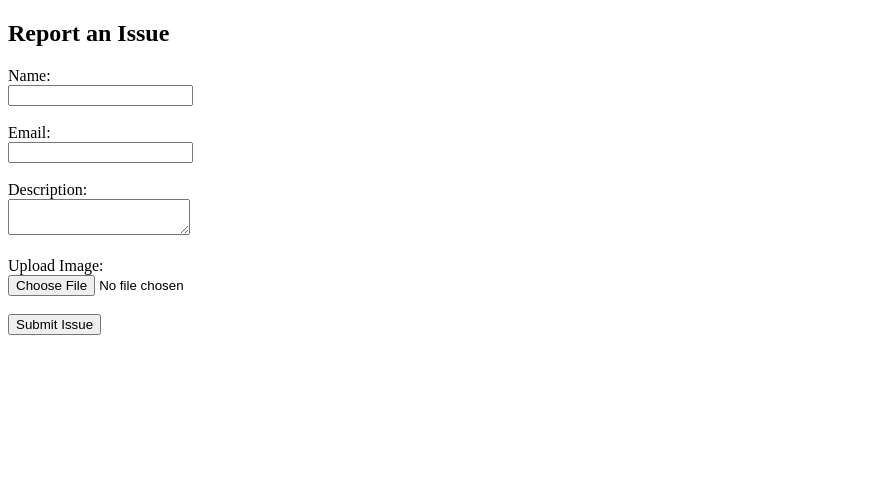
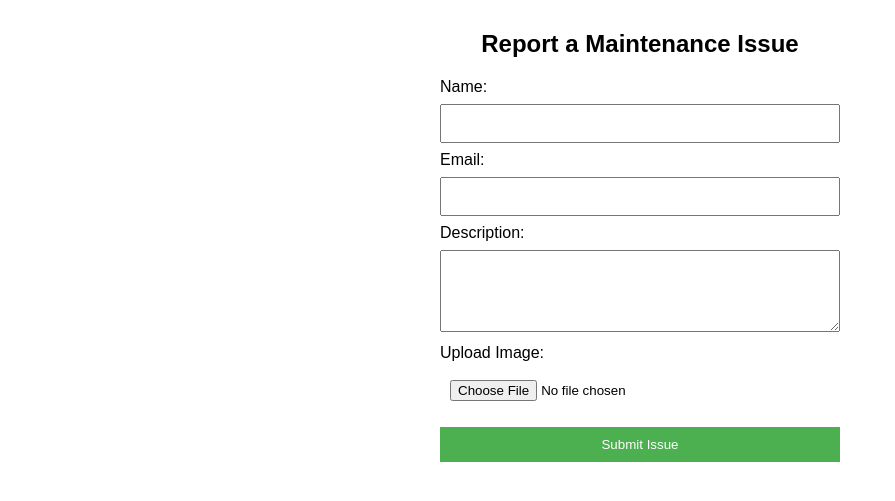
Before and after one commit to ubtotta/AI_issue-reporting_system, a Flask app: page / in a window 1280 px wide. Shown: the top 501 px of the page, without its empty margins (0-895 px from the left). Run offline with Flask 3, Linux system fonts and the light colour scheme.

Commit message:
Update form.html

```diff
--- a/templates/form.html
+++ b/templates/form.html
@@ -1,22 +1,48 @@
 <!DOCTYPE html>
 <html>
 <head>
+    <meta charset="UTF-8">
     <title>Maintenance Issue Reporting</title>
+    <style>
+        body {
+            font-family: Arial, sans-serif;
+            margin: 30px;
+        }
+        form {
+            width: 400px;
+            margin: auto;
+        }
+        input, textarea {
+            width: 100%;
+            padding: 10px;
+            margin: 8px 0;
+            box-sizing: border-box;
+        }
+        input[type="submit"] {
+            background-color: #4CAF50;
+            color: white;
+            border: none;
+            cursor: pointer;
+        }
+        h2 {
+            text-align: center;
+        }
+    </style>
 </head>
 <body>
-    <h2>Report an Issue</h2>
-    <form action="/submit" method="post" enctype="multipart/form-data">
-        <label>Name:</label><br>
-        <input type="text" name="name" required><br><br>
+    <h2>Report a Maintenance Issue</h2>
+    <form action="/submit" method="POST" enctype="multipart/form-data">
+        <label for="name">Name:</label>
+        <input type="text" name="name" id="name" required>
 
-        <label>Email:</label><br>
-        <input type="email" name="email" required><br><br>
+        <label for="email">Email:</label>
+        <input type="email" name="email" id="email" required>
 
-        <label>Description:</label><br>
-        <textarea name="description" required></textarea><br><br>
+        <label for="description">Description:</label>
+        <textarea name="description" id="description" rows="4" required></textarea>
 
-        <label>Upload Image:</label><br>
-        <input type="file" name="image" accept="image/*" required><br><br>
+        <label for="image">Upload Image:</label>
+        <input type="file" name="image" id="image" accept="image/*" required>
 
         <input type="hidden" name="latitude" id="latitude">
         <input type="hidden" name="longitude" id="longitude">
@@ -25,10 +51,19 @@
     </form>
 
     <script>
-        navigator.geolocation.getCurrentPosition(function(position) {
-            document.getElementById('latitude').value = position.coords.latitude;
-            document.getElementById('longitude').value = position.coords.longitude;
-        });
+        // Auto-fill GPS coordinates
+        window.onload = function () {
+            if (navigator.geolocation) {
+                navigator.geolocation.getCurrentPosition(function (position) {
+                    document.getElementById('latitude').value = position.coords.latitude;
+                    document.getElementById('longitude').value = position.coords.longitude;
+                }, function (error) {
+                    console.error("Error fetching location: ", error.message);
+                });
+            } else {
+                console.warn("Geolocation is not supported by this browser.");
+            }
+        };
     </script>
 </body>
 </html>
```
